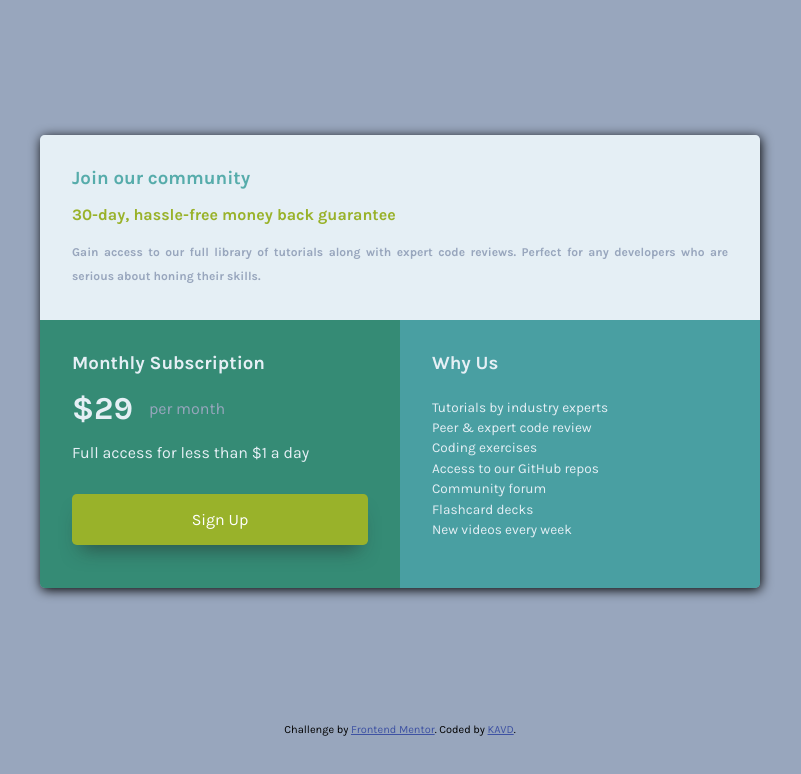
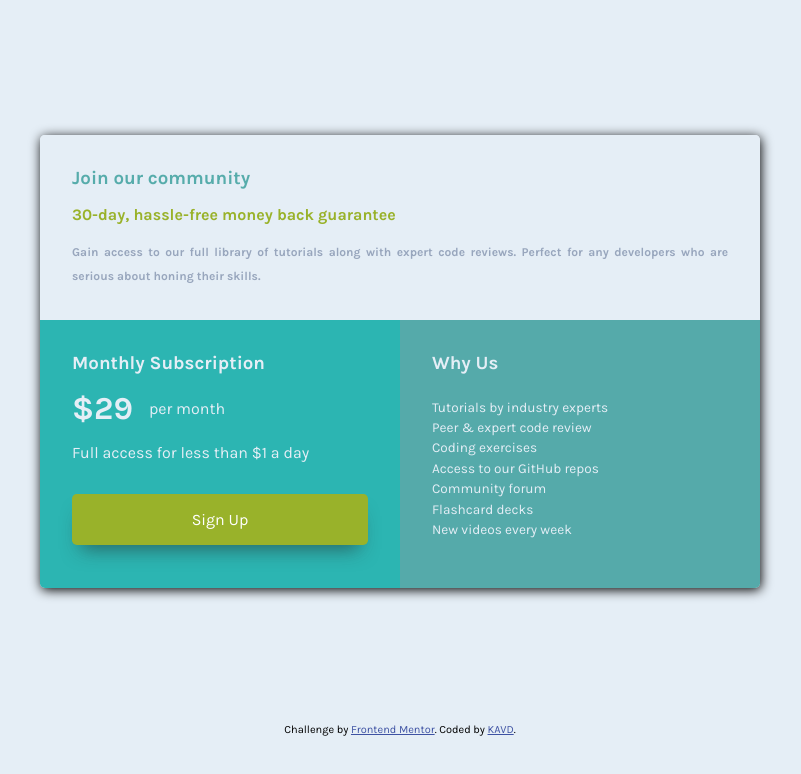
Before and after one commit to karviesays/single-price-component, a plain HTML site: page index.html in a window 1280 px wide. Shown: the whole page, without its empty margins (240-1041 px from the left). Drawn offline with Linux system fonts and the light colour scheme.

Commit message:
commit on main

```diff
--- a/style.css
+++ b/style.css
@@ -1,12 +1,12 @@
 @import url('https://fonts.googleapis.com/css2?family=Karla:wght@400;700&display=swap');
 :root {
     /* Primary */
-    --dark-cyan: hsla(162, 59%, 33%, 0.842);
-    --cyan: hsla(179, 45%, 43%, 0.849);
+    --dark-cyan: 	hsl(179, 61%, 44%);
+    --cyan: hsl(179, 45%, 43%, 0.849);
     --bright-yellow:hsl(71, 62%, 43%);
 
     /* Neutral */
-    --light-gray: hsl(204, 43%, 93%);
+    --light-gray: 	hsl(206, 47%, 93%);
     --gray-blue: hsl(218, 22%, 67%);
 }
 
@@ -21,7 +21,7 @@
 body {
     font-family: 'Karla', sans-serif;
     font-size: 16px;
-    background: var(--gray-blue);
+    background: var(--light-gray);
     display: flex;
     flex-flow: column nowrap;
     align-items: center;
@@ -87,7 +87,7 @@ li {
     display: flex;
     align-items: center;
     font-weight: 400;
-    color: var(--gray-blue);
+    color: var(--light-gray);
     padding-bottom: 1rem;
 }
 .price {
```
